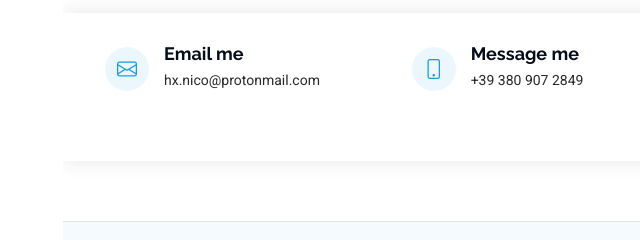
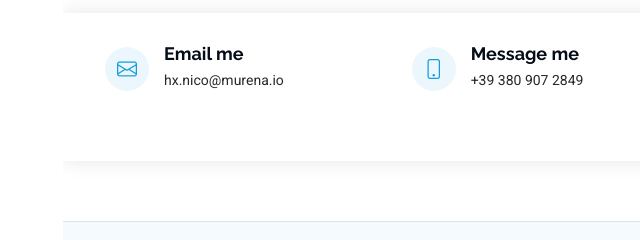
Before and after one commit to HexagonNico/hexagonnico.github.io, a plain HTML site: page index.html in a window 1280 px wide. Shown: the part 3167-3407 px from the top of the page, 237-877 px from the left. Drawn offline with Linux system fonts and the light colour scheme.

Commit message:
Updated email

```diff
--- a/index.html
+++ b/index.html
@@ -461,7 +461,7 @@
               <i class="bi bi-envelope flex-shrink-0 mt-1"></i>
               <div>
                 <h3>Email me</h3>
-                <p>hx.nico@protonmail.com</p>
+                <p>hx.nico@murena.io</p>
               </div>
             </div>
 
```
